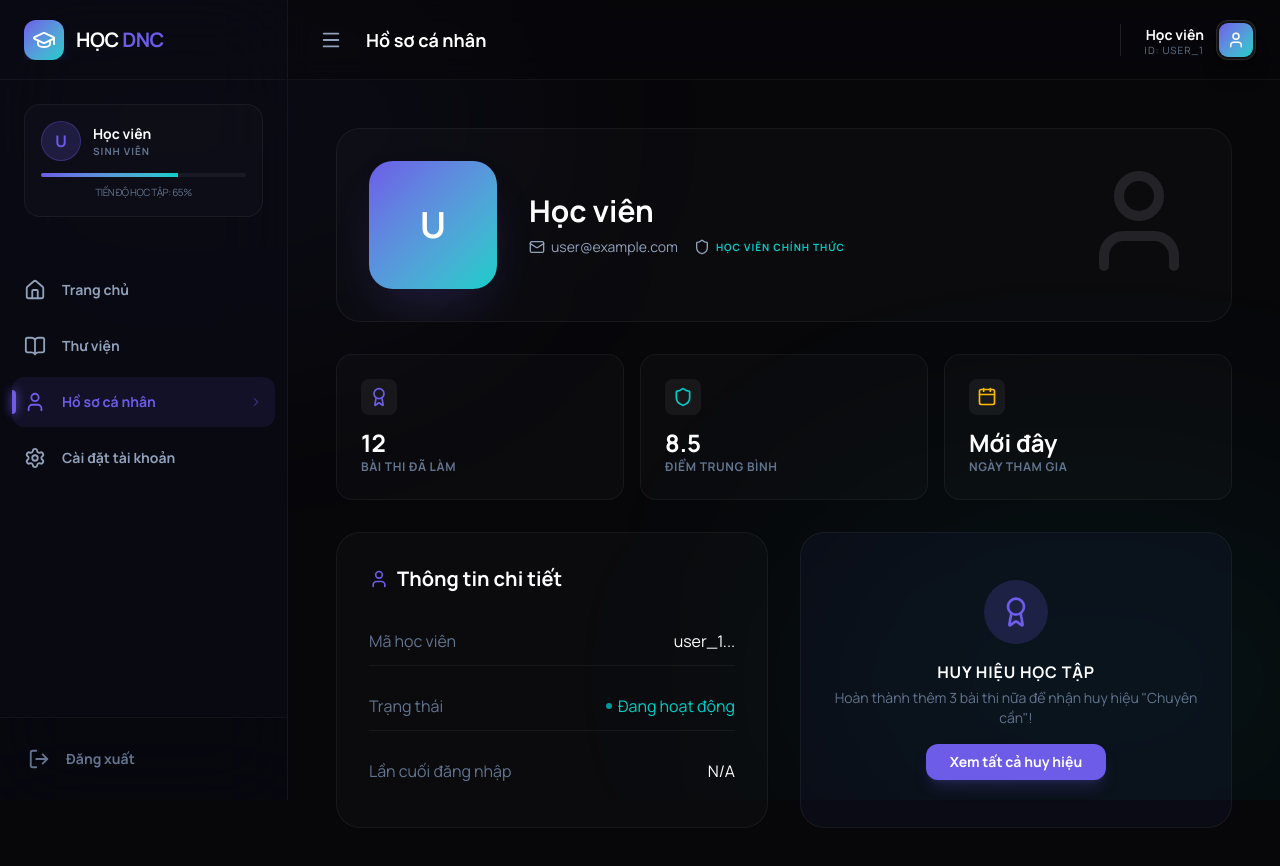
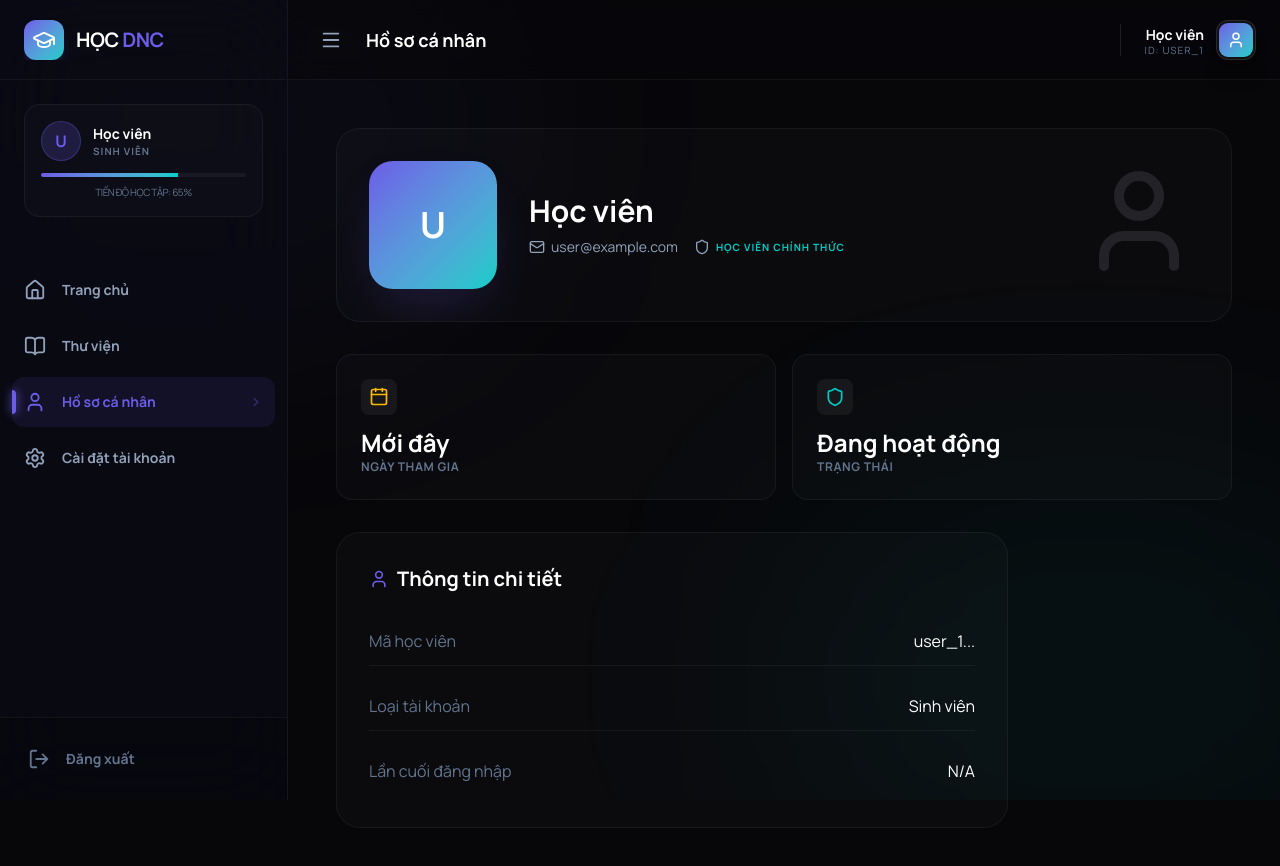
Before and after one commit to hien10122005/hoc-trac-nghiem, a Next.js app: page /dashboard/profile in a window 1280 px wide. Shown: the top 866 px of the page. Built offline with nearby package versions, Linux system fonts and the light colour scheme; no server answers; the database is empty; sample sign-in values are in the browser's storage.

Commit message:
Remove average score, quiz history, and badges from profile to save Firebase costs

```diff
--- a/src/app/dashboard/profile/page.tsx
+++ b/src/app/dashboard/profile/page.tsx
@@ -28,9 +28,8 @@ export default function ProfilePage() {
   if (loading) return null;
 
   const stats = [
-    { label: "Bài thi đã làm", value: "12", icon: Award, color: "text-[#6c5ce7]" },
-    { label: "Điểm trung bình", value: "8.5", icon: Shield, color: "text-[#00cec9]" },
     { label: "Ngày tham gia", value: userData?.createdAt?.toDate().toLocaleDateString('vi-VN') || "Mới đây", icon: Calendar, color: "text-amber-400" },
+    { label: "Trạng thái", value: "Đang hoạt động", icon: Shield, color: "text-[#00cec9]" },
   ];
 
   return (
@@ -63,7 +62,7 @@ export default function ProfilePage() {
       </div>
 
       {/* Stats Grid */}
-      <div className="grid grid-cols-1 sm:grid-cols-3 gap-4">
+      <div className="grid grid-cols-1 sm:grid-cols-2 gap-4">
         {stats.map((stat, i) => (
           <div key={i} className="rounded-2xl border border-white/5 bg-white/[0.02] p-6 space-y-3 hover:bg-white/[0.05] transition-colors">
             <div className={`p-2 rounded-lg bg-white/5 w-fit ${stat.color}`}>
@@ -78,8 +77,7 @@ export default function ProfilePage() {
       </div>
 
       {/* Detailed Info */}
-      <div className="grid grid-cols-1 md:grid-cols-2 gap-8">
-        <div className="rounded-3xl border border-white/5 bg-white/[0.02] p-8 space-y-6">
+      <div className="max-w-2xl rounded-3xl border border-white/5 bg-white/[0.02] p-8 space-y-6">
         <h2 className="text-xl font-bold text-white flex items-center gap-2">
           <User size={20} className="text-[#6c5ce7]" />
           Thông tin chi tiết
@@ -91,11 +89,8 @@ export default function ProfilePage() {
             <span className="text-white font-mono">{user?.uid.slice(0, 10)}...</span>
           </div>
           <div className="flex justify-between py-3 border-b border-white/5">
-              <span className="text-slate-500">Trạng thái</span>
-              <span className="text-[#00cec9] flex items-center gap-1.5">
-                <div className="h-1.5 w-1.5 rounded-full bg-[#00cec9] animate-pulse" />
-                Đang hoạt động
-              </span>
+            <span className="text-slate-500">Loại tài khoản</span>
+            <span className="text-white">Sinh viên</span>
           </div>
           <div className="flex justify-between py-3">
             <span className="text-slate-500">Lần cuối đăng nhập</span>
@@ -103,20 +98,6 @@ export default function ProfilePage() {
           </div>
         </div>
       </div>
-
-        <div className="rounded-3xl border border-white/5 bg-[#6c5ce7]/5 p-8 flex flex-col items-center justify-center text-center space-y-4">
-          <div className="h-16 w-16 rounded-full bg-[#6c5ce7]/20 flex items-center justify-center text-[#6c5ce7]">
-            <Award size={32} />
-          </div>
-          <div className="space-y-1">
-            <h3 className="font-bold text-white uppercase tracking-wider">Huy hiệu học tập</h3>
-            <p className="text-sm text-slate-500">Hoàn thành thêm 3 bài thi nữa để nhận huy hiệu "Chuyên cần"!</p>
-          </div>
-          <button className="px-6 py-2 rounded-xl bg-[#6c5ce7] text-white text-sm font-bold shadow-lg shadow-[#6c5ce7]/20 hover:scale-105 transition-transform">
-            Xem tất cả huy hiệu
-          </button>
-        </div>
-      </div>
     </div>
   );
 }
```
Lines whose indentation alone changed are shown as unchanged.
